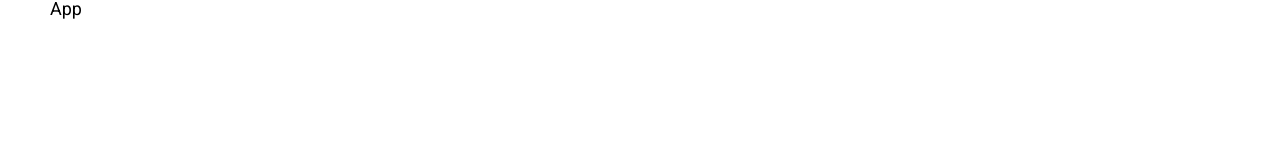
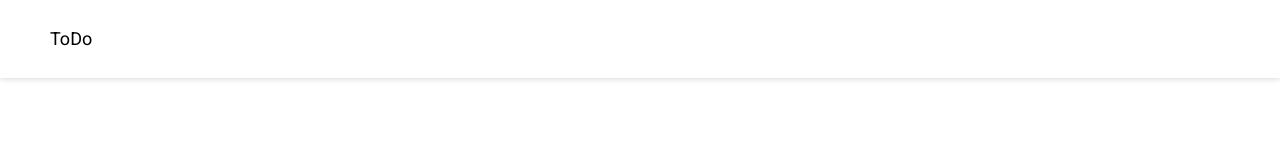
Before and after one commit to AlexNeva/beautiful-todo, a React (Create React App) app: page / in a window 1280 px wide. Shown: the top 160 px of the page. Built offline with nearby package versions, Linux system fonts and the light colour scheme.

Commit message:
create header

```diff
--- a/src/App.tsx
+++ b/src/App.tsx
@@ -1,7 +1,14 @@
 import React from 'react';
+import Header from './components/header/Header';
 
 const App = () => (
-  <div className='container'>App</div>
+  <div className="App">
+    <Header />
+    <div className='container'>
+
+    </div>
+  </div>
+
 );
 
 export default App;
--- /dev/null
+++ b/src/components/header/Header.module.scss
@@ -0,0 +1,6 @@
+.Header {
+  padding-top: 30px;
+  padding-bottom: 30px;
+  background-color: #fff;
+  box-shadow: var(--main-box-shadow);
+}
--- /dev/null
+++ b/src/components/header/Header.tsx
@@ -0,0 +1,12 @@
+import React from 'react';
+import classes from './Header.module.scss';
+
+const Header = () => (
+  <div className={classes.Header}>
+    <div className="container">
+      ToDo
+    </div>
+  </div>
+);
+
+export default Header;
```
